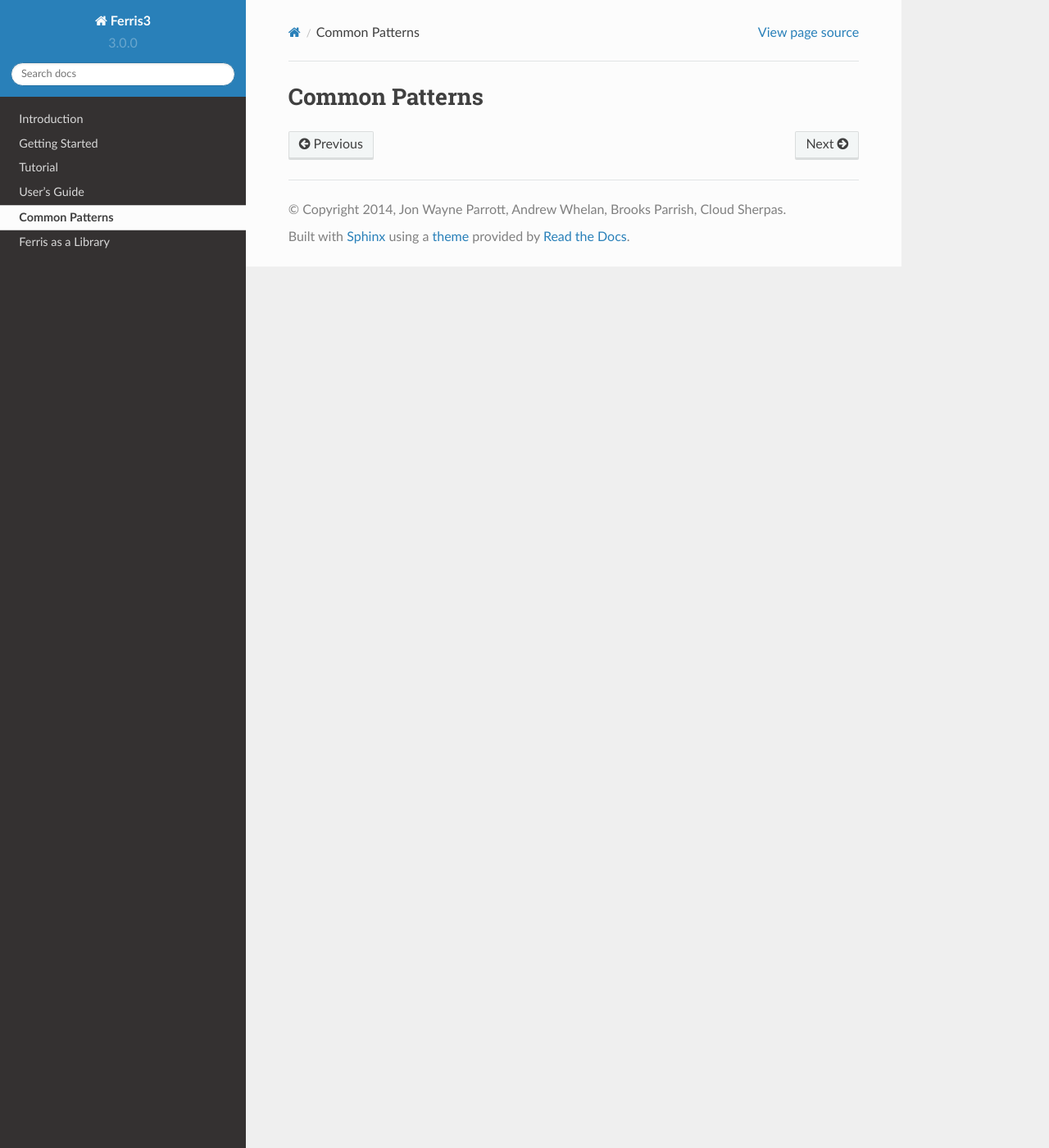
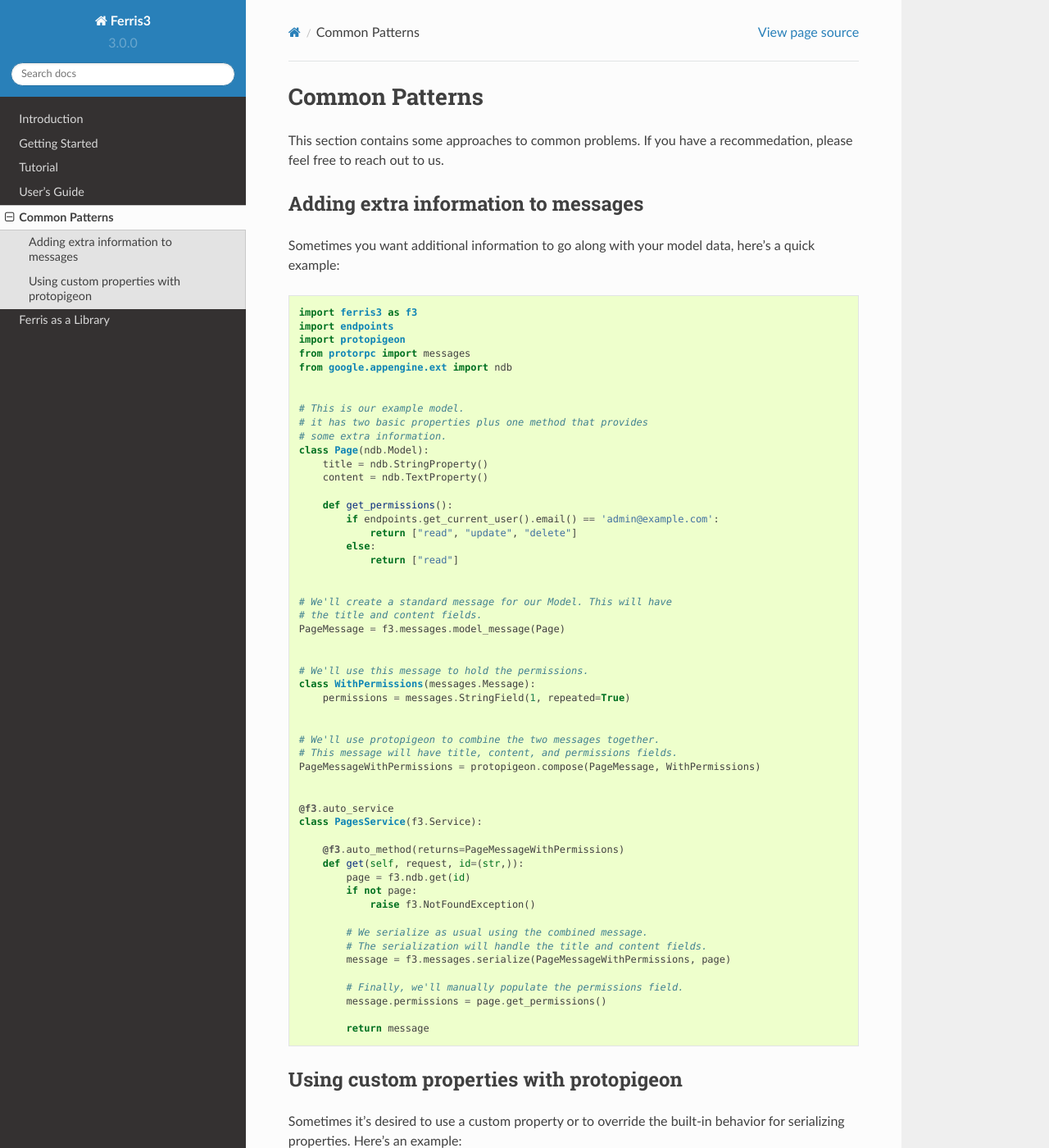
Before and after one commit to yowmamasita/ferris3, a Sphinx documentation site: the page built from docs/common_patterns.rst, in a window 1280 px wide and 1400 px high. Shown: the whole window at 82% size. Built offline with Sphinx 7.4.7 and the Read the Docs theme 2.0.0, drawn with Linux system fonts in a browser that asks for light colours; some of the changed text lies outside the part shown.

Commit message:
Adding some patterns

```diff
--- a/docs/common_patterns.rst
+++ b/docs/common_patterns.rst
@@ -1,2 +1,112 @@
 Common Patterns
 ===============
+
+This section contains some approaches to common problems. If you have a recommedation, please feel free to reach out to us.
+
+
+Adding extra information to messages
+------------------------------------
+
+Sometimes you want additional information to go along with your model data, here's a quick example::
+
+    import ferris3 as f3
+    import endpoints
+    import protopigeon
+    from protorpc import messages
+    from google.appengine.ext import ndb
+
+
+    # This is our example model.
+    # it has two basic properties plus one method that provides
+    # some extra information.
+    class Page(ndb.Model):
+        title = ndb.StringProperty()
+        content = ndb.TextProperty()
+
+        def get_permissions():
+            if endpoints.get_current_user().email() == 'admin@example.com':
+                return ["read", "update", "delete"]
+            else:
+                return ["read"]
+
+
+    # We'll create a standard message for our Model. This will have
+    # the title and content fields.
+    PageMessage = f3.messages.model_message(Page)
+
+
+    # We'll use this message to hold the permissions.
+    class WithPermissions(messages.Message):
+        permissions = messages.StringField(1, repeated=True)
+
+
+    # We'll use protopigeon to combine the two messages together.
+    # This message will have title, content, and permissions fields.
+    PageMessageWithPermissions = protopigeon.compose(PageMessage, WithPermissions)
+
+
+    @f3.auto_service
+    class PagesService(f3.Service):
+
+        @f3.auto_method(returns=PageMessageWithPermissions)
+        def get(self, request, id=(str,)):
+            page = f3.ndb.get(id)
+            if not page:
+                raise f3.NotFoundException()
+
+            # We serialize as usual using the combined message.
+            # The serialization will handle the title and content fields.
+            message = f3.messages.serialize(PageMessageWithPermissions, page)
+
+            # Finally, we'll manually populate the permissions field.
+            message.permissions = page.get_permissions()
+
+            return message
+
+
+Using custom properties with protopigeon
+----------------------------------------
+
+Sometimes it's desired to use a custom property or to override the built-in behavior for serializing properties. Here's an example::
+
+    import ferris3
+    import endpoints
+    import protopigeon
+    from protorpc import messages
+    from google.appengine.ext import ndb
+
+
+    # This is our custom property class.
+    # We want ferris / protopigeon to automatically
+    # serialize this in messages
+    class ExampleProperty(ndb.StringProperty):
+        def _to_base_type(self, value):
+            return "---" + str(value) + "---"
+
+        def _from_base_type(self, value):
+            return value.strip('-')
+
+
+    # A simple class that uses our custom property
+    class ExampleModel(ndb.Model):
+        normal = ndb.StringProperty()
+        custom = ExampleProperty()
+
+
+    # This converter will tell ferris / protopigeon how to
+    # handle our custom property.
+    class ExamplePropertyConverter(protopigeon.converters.Converter):
+        @staticmethod
+        def to_field(Model, property, count):
+            return messages.StringField(count, repeated=property._repeated, required=property._required)
+
+
+    # This tells protopigeon about our converter.
+    protopigeon.converters.converters["ExampleProperty"] = ExamplePropertyConverter
+
+
+    # Everything else happens automatically.
+    @ferris3.auto_service
+    class CustomService(ferris3.Service):
+        list = ferris3.hvild.list(ExampleModel)
+        insert = ferris3.hvild.insert(ExampleModel)
```
